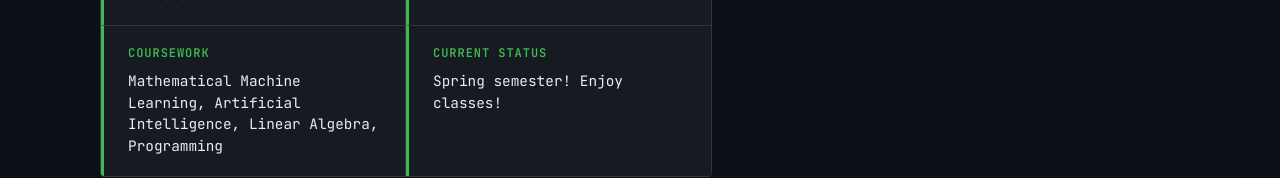
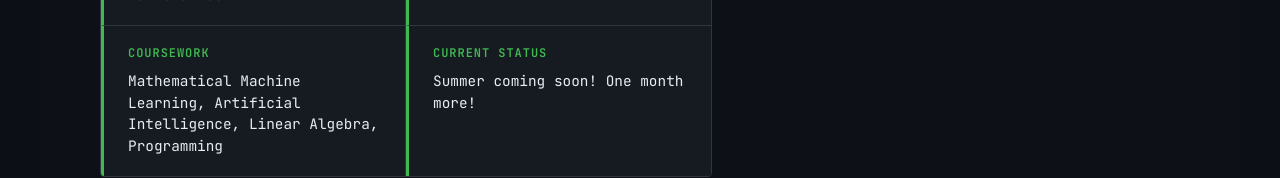
Before and after one commit to roshni-guha/my-website, a React (Vite) app: page / in a window 1280 px wide. Shown: the part 445-623 px from the top of the page. Built offline with nearby package versions, Linux system fonts and the light colour scheme.

Commit message:
Changed current status

```diff
--- a/src/Hero.jsx
+++ b/src/Hero.jsx
@@ -57,7 +57,7 @@ function Hero({ onOpenTerminal }) {
 
           <div className="credential-item">
             <h3 className="credential-title">Current Status</h3>
-            <p className="credential-institution">Spring semester! Enjoy classes!</p>
+            <p className="credential-institution">Summer coming soon! One month more!</p>
           </div>
         </div>
 
```
